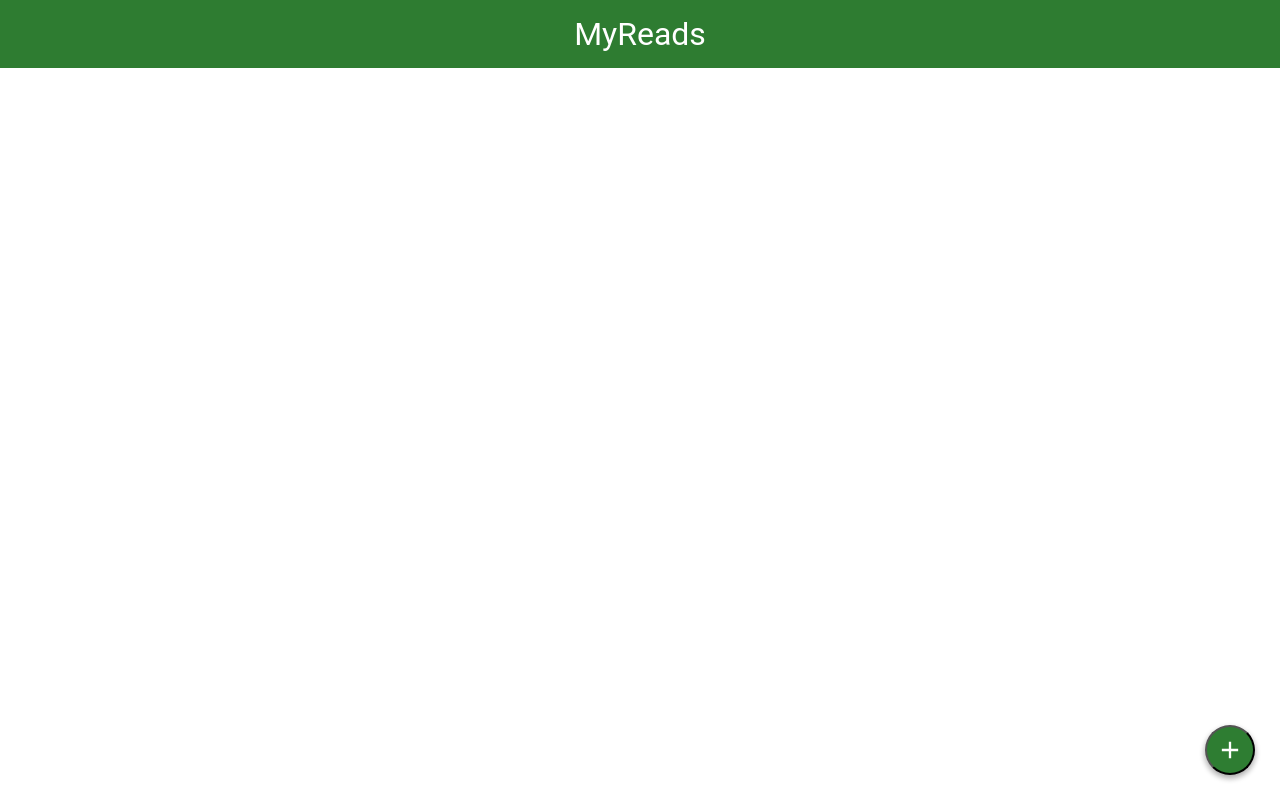
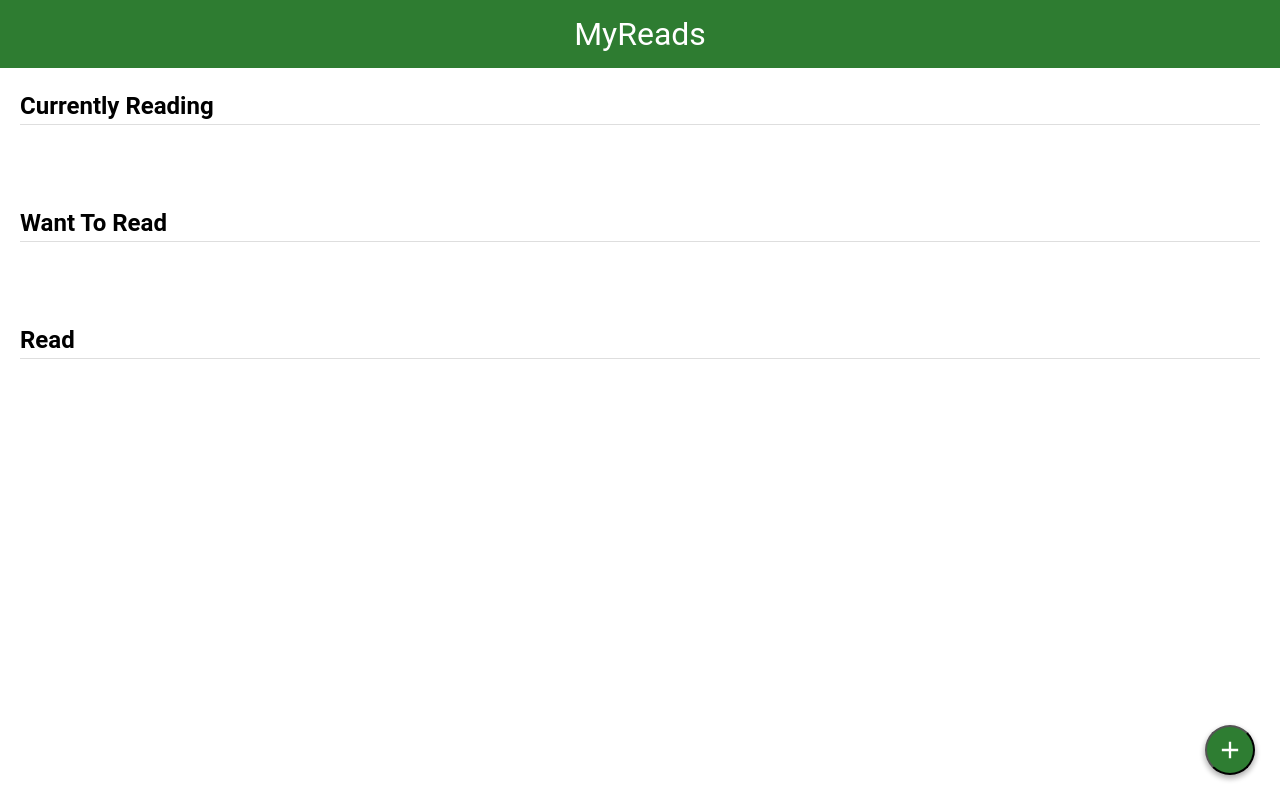
Before and after one commit to Darc99/mylibrary, a React (Create React App) app: page / in a window 1280 px wide. Built offline with nearby package versions, Linux system fonts and the light colour scheme.

Commit message:
connected content and shelf

```diff
--- a/src/components/Book.jsx
+++ b/src/components/BookGrid.jsx
@@ -1,15 +1,15 @@
 import React, { Component } from 'react';
 
-class Book extends Component {
+class BookGrid extends Component {
 
     render() {
 
         return (
             <ol className="books-grid">
 
-            </ol>>
+            </ol>
         )
     }
 }
 
-export default Book;
+export default BookGrid;
--- a/src/components/BookShelf.jsx
+++ b/src/components/BookShelf.jsx
@@ -1,14 +1,30 @@
 import React, { Component } from 'react';
+
+import BookGrid from './BookGrid';
 
 class BookShelf extends Component {
 
     render() {
 
         return (
-            <div className="bookshelf">
-                <h2 className="bookshelf-title">Currently Reading</h2>
-                <div className="bookshelf-books">
-
+            <div>
+                <div className="bookshelf">
+                    <h2 className="bookshelf-title">Currently Reading</h2>
+                    <div className="bookshelf-books">
+                        <BookGrid />
+                    </div>
+                </div>
+                <div className="bookshelf">
+                    <h2 className="bookshelf-title">Want To Read</h2>
+                    <div className="bookshelf-books">
+                        <BookGrid />
+                    </div>
+                </div>
+                <div className="bookshelf">
+                    <h2 className="bookshelf-title">Read</h2>
+                    <div className="bookshelf-books">
+                        <BookGrid />
+                    </div>
                 </div>
             </div>
         )
--- a/src/components/BooksContent.jsx
+++ b/src/components/BooksContent.jsx
@@ -1,4 +1,6 @@
 import React, { Component } from 'react';
+
+import BookShelf from './BookShelf';
 
 class BooksContent extends Component {
 
@@ -6,7 +8,7 @@ class BooksContent extends Component {
 
         return (
             <div className="list-books-contents">
-
+                <BookShelf />
             </div>
         )
     }
--- a/src/pages/MainPage.jsx
+++ b/src/pages/MainPage.jsx
@@ -1,5 +1,6 @@
 import React, { Component } from 'react';
 import Header from '../components/Header';
+import BooksContent from '../components/BooksContent';
 import Button from '../components/Button'
 
 class MainPage extends Component {
@@ -9,7 +10,7 @@ class MainPage extends Component {
         return (
             <div className="list-books">
                 <Header />
-
+                <BooksContent />
                 <Button />
             </div>
         )
```
Also changed, not shown: src/components/Books.jsx (added).
